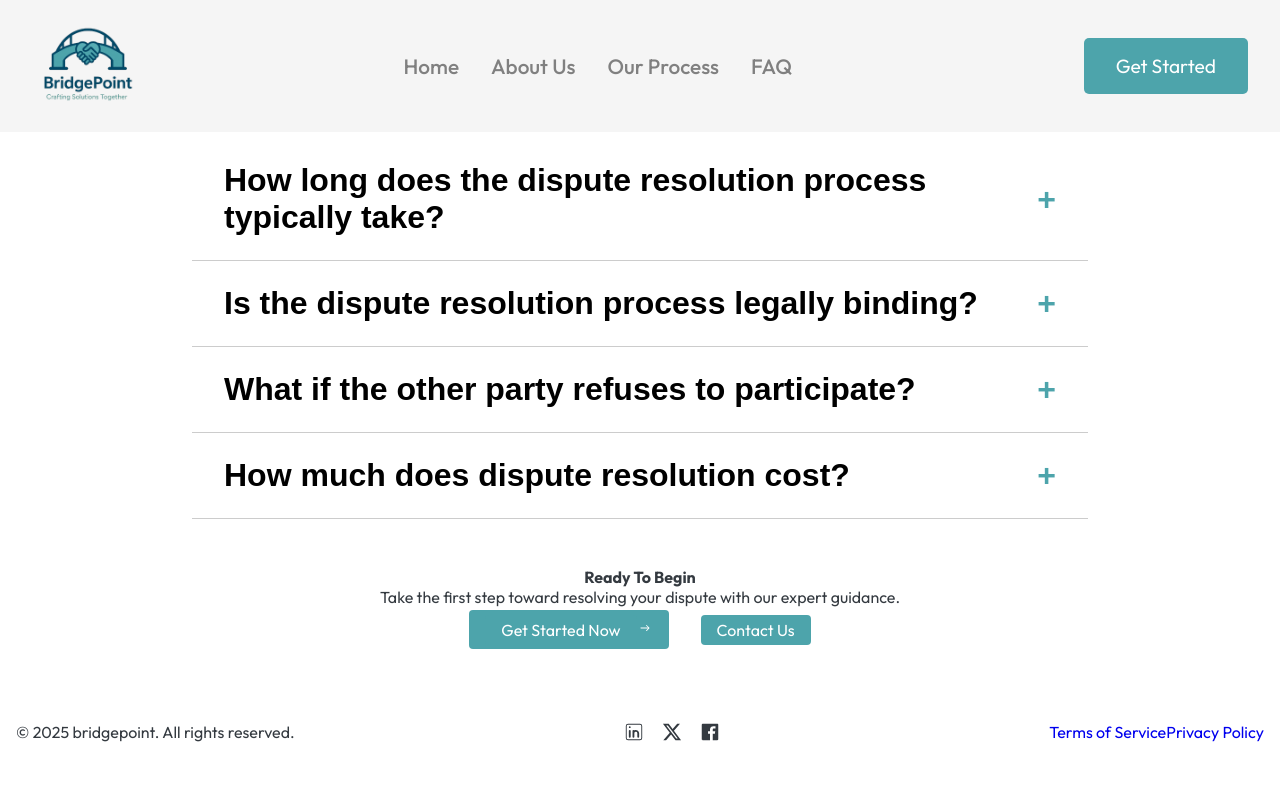
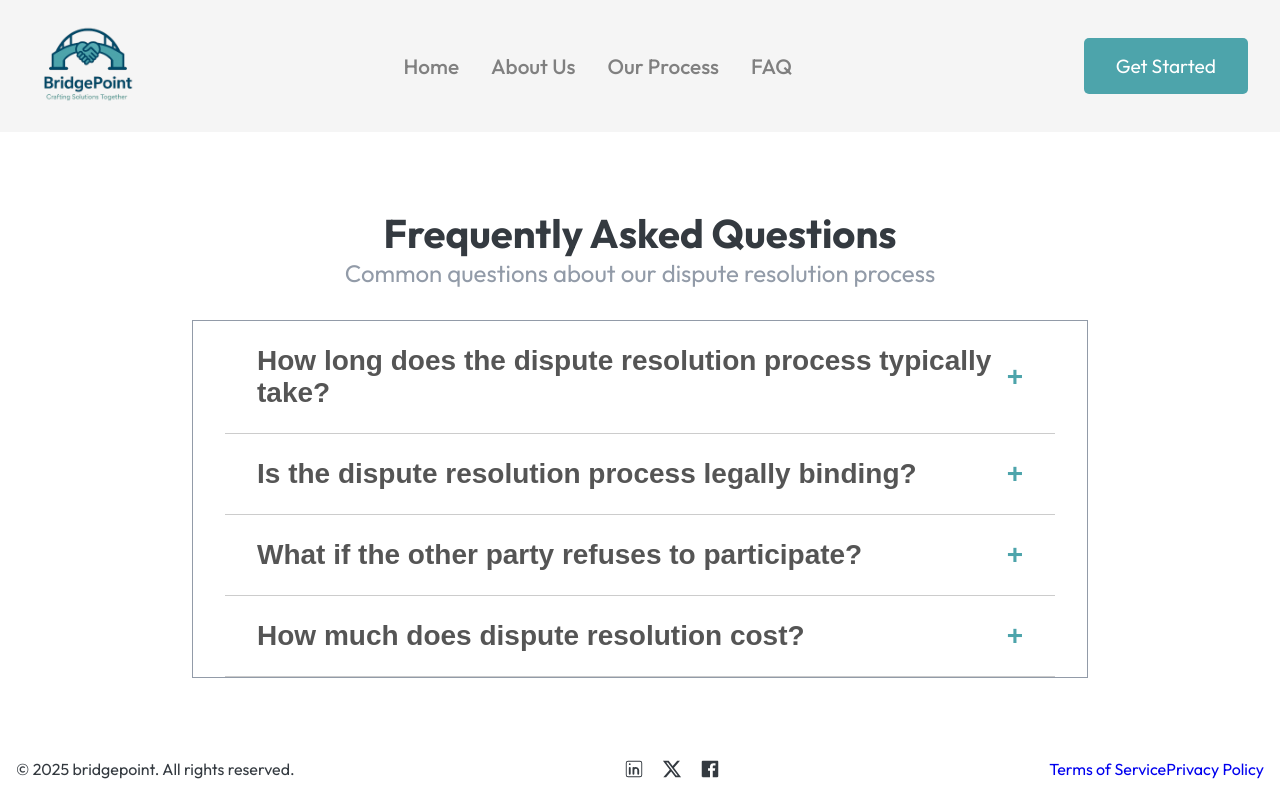
Before and after one commit to ozi-sadiq-kasai/bridge, a React (Vite) app: page /faq in a window 1280 px wide. Built offline with nearby package versions, Linux system fonts and the light colour scheme.

Commit message:
faq styling

```diff
--- a/src/pages/faq/FAQ.css
+++ b/src/pages/faq/FAQ.css
@@ -1,16 +1,25 @@
 .faq {
-    margin-top: 3.5rem;
+  margin-top: 13rem;
+  margin-bottom: 5rem;
 }
 
 .faq__header {
   text-align: center;
 }
+.faq__header h2 {
+  font-size: 2.5rem;
+}
+.faq__header p {
+  font-size: 1.5rem;
+  color: #929ba8;
+}
 
 .faq__list {
   list-style: none;
-  padding: 0;
+  padding: 0 2rem;
   width: 70%;
   margin: 2rem auto;
+  border: 1px solid #929ba8;
 }
 
 .faq__item {
@@ -18,67 +27,32 @@
   padding: 1rem 0;
 }
 
-/* .faq__question {
-  background: none;
-  border: none;
-  width: 100%;
-  text-align: left;
-  font-size: 1rem;
-  font-weight: bold;
-  cursor: pointer;
-  display: flex;
-  justify-content: space-between;
-  align-items: center;
-} */
 
 .faq__answer {
-  margin-top: 0.5rem;
+  padding: 0.5rem 1.2rem;
   color: #555;
   line-height: 1.5;
+  font-size: 1.3rem;
 }
 
 .faq__item.open .faq__question {
   color: #4da4ab;
 }
 
-.faq__cta {
-  margin: 3rem 0;
-  text-align: center;
-}
-.faq__buttons {
-  display: flex;
-  align-items: center;
-  justify-content: center;
-  gap: 2rem;
-  margin-top: 0.2rem;
-}
-.faq__button-group {
-  display: flex;
-  align-items: center;
-
-}
-.faq__buttons a,
-.faq__button-group {
-  background-color: #4da4ab;
-  color: white;
-  padding: 0.3rem 1rem;
-  border-radius: 4px;
-  display: inline-block;
-}
 .faq__question {
   background: none;
   border: none;
   width: 100%;
   text-align: left;
-  font-size: 2rem;
+  font-size: 1.75rem;
   font-weight: bold;
   cursor: pointer;
   display: flex;
   justify-content: space-between;
   align-items: center;
-  color: black; /* Always black */
+  color: #555; /* Always black */
 }
 
 .faq__item.open .faq__question {
-  color: black; /* Ensure it stays black when open */
+  color: #4da4ab; /* Ensure it stays black when open */
 }
--- a/src/pages/faq/FAQ.jsx
+++ b/src/pages/faq/FAQ.jsx
@@ -52,18 +52,6 @@ const FAQ = () => {
                     </li>
                 ))}
             </ul>
-
-            <div className='faq__cta'>
-                <h4>Ready To Begin</h4>
-                <p>Take the first step toward resolving your dispute with our expert guidance.</p>
-                <div className="faq__buttons">
-                    <div className="faq__button-group">
-                        <a href="">Get Started Now</a>
-                        <IoIosArrowRoundForward />
-                    </div>
-                    <a href="" className='faq__buttons--contact'>Contact Us</a>
-                </div>
-            </div>
         </div>
     )
 }
```
